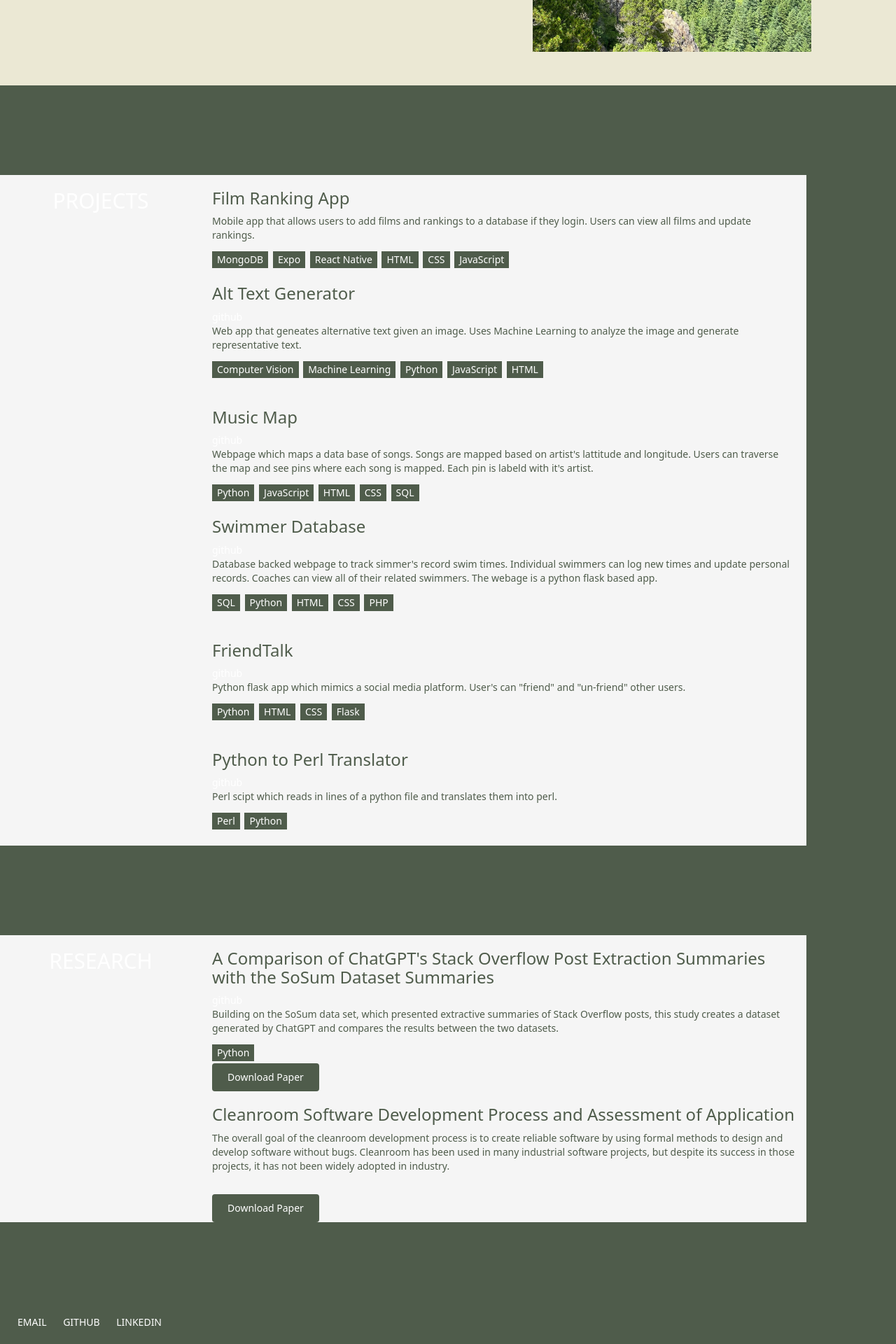
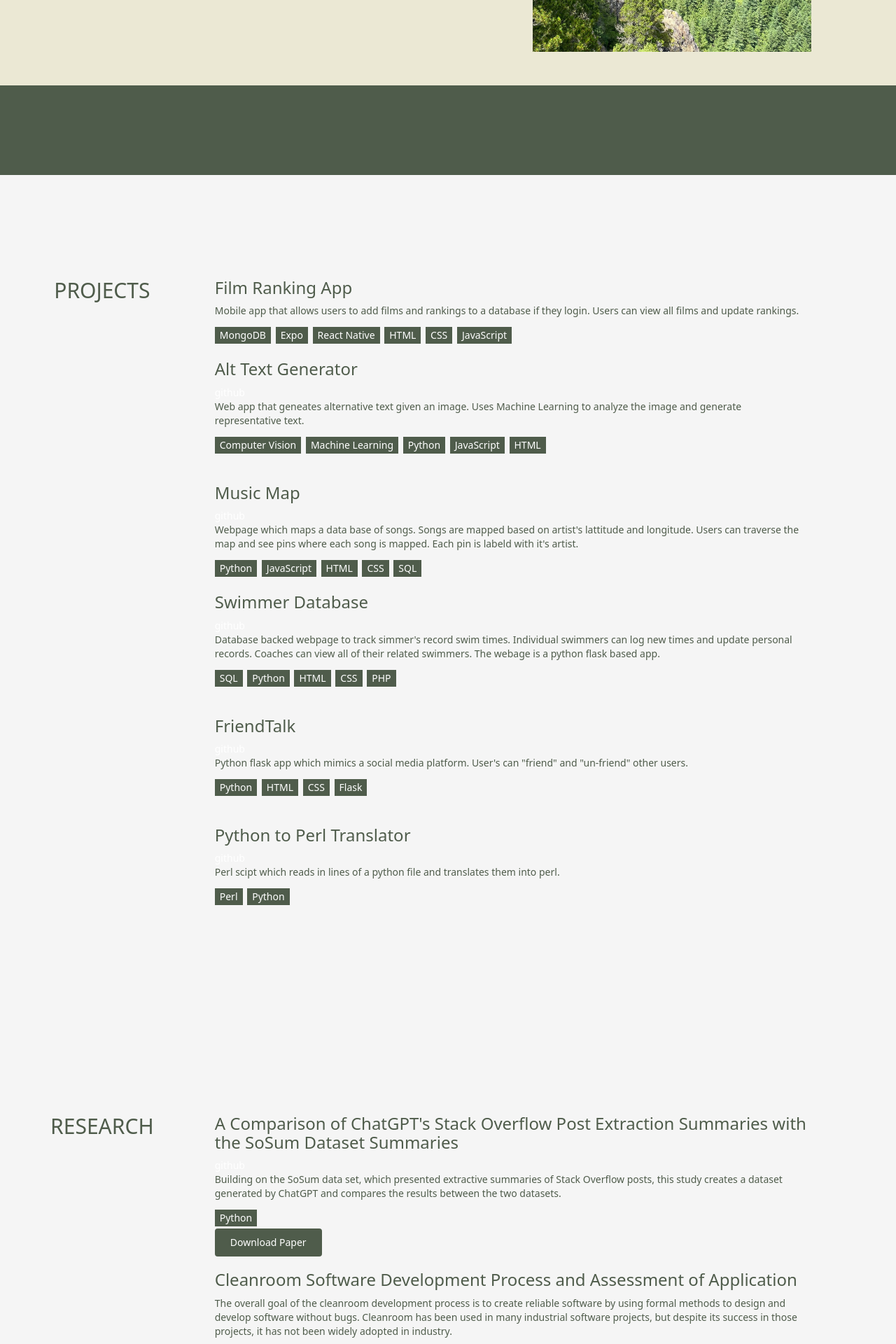
Before and after one commit to emmeline2/emmeline2.github.io, a Jekyll site: the page built from index.html, in a window 1280 px wide. Shown: the part 800-2720 px from the top of the page at 70% size. Built offline with Jekyll 4.4.1, drawn with Linux system fonts in a browser that asks for light colours.

Commit message:
fix headers

```diff
--- a/css/main.css
+++ b/css/main.css
@@ -16,10 +16,10 @@ body {
 .projectsSection{
     background-color: whitesmoke;
     color: #4F5C4B;
-    margin-top: 10%;
-    margin-bottom: 10%;
+    padding-top: 10%;
+    padding-bottom: 10%;
     font-size: 14px;
-    margin-right: 10%;
+    padding-right: 10%;
 }
 
 a {
@@ -181,6 +181,6 @@ footer ul li:hover {
 /*Column Header Title*/
 .sectionHeader{
     vertical-align: top;
-    color: white;
+    color: #4F5C4B;
     font-weight:normal;
 }
```
